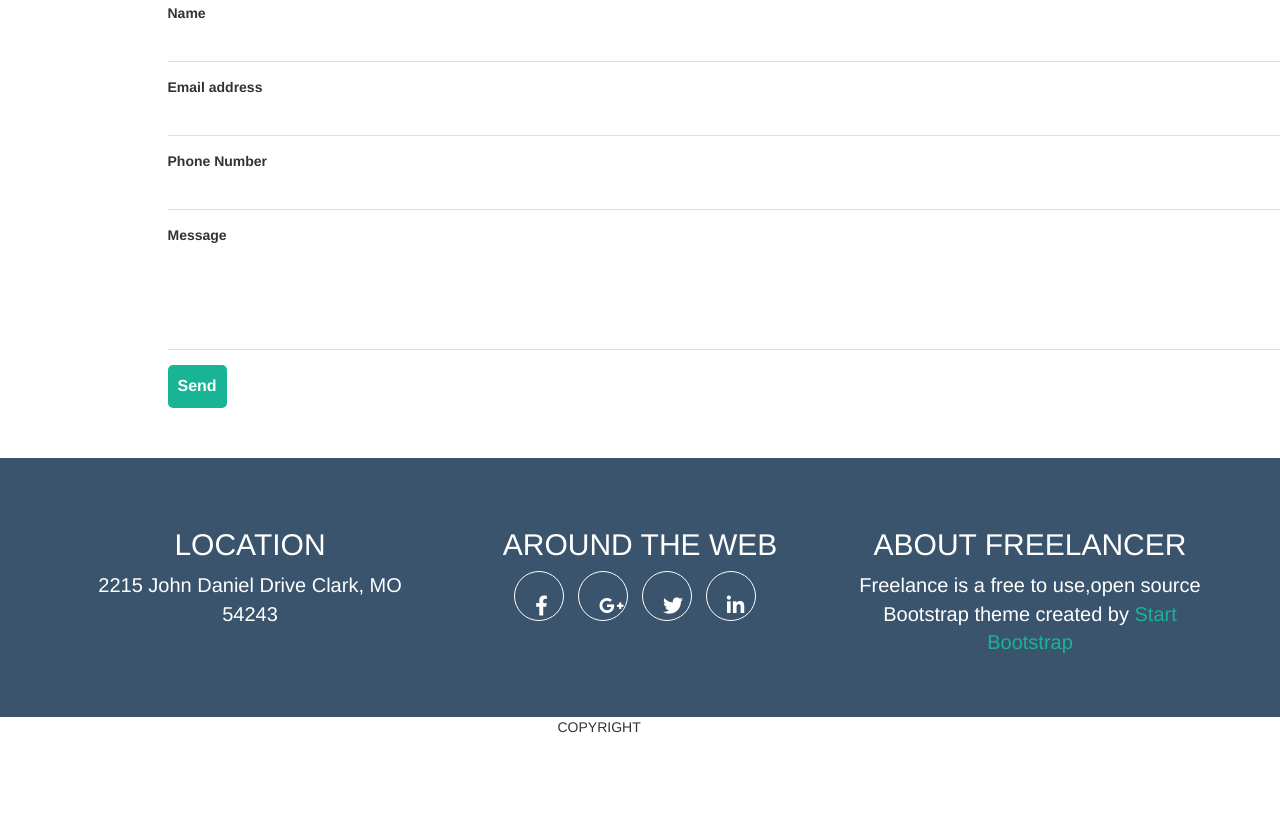
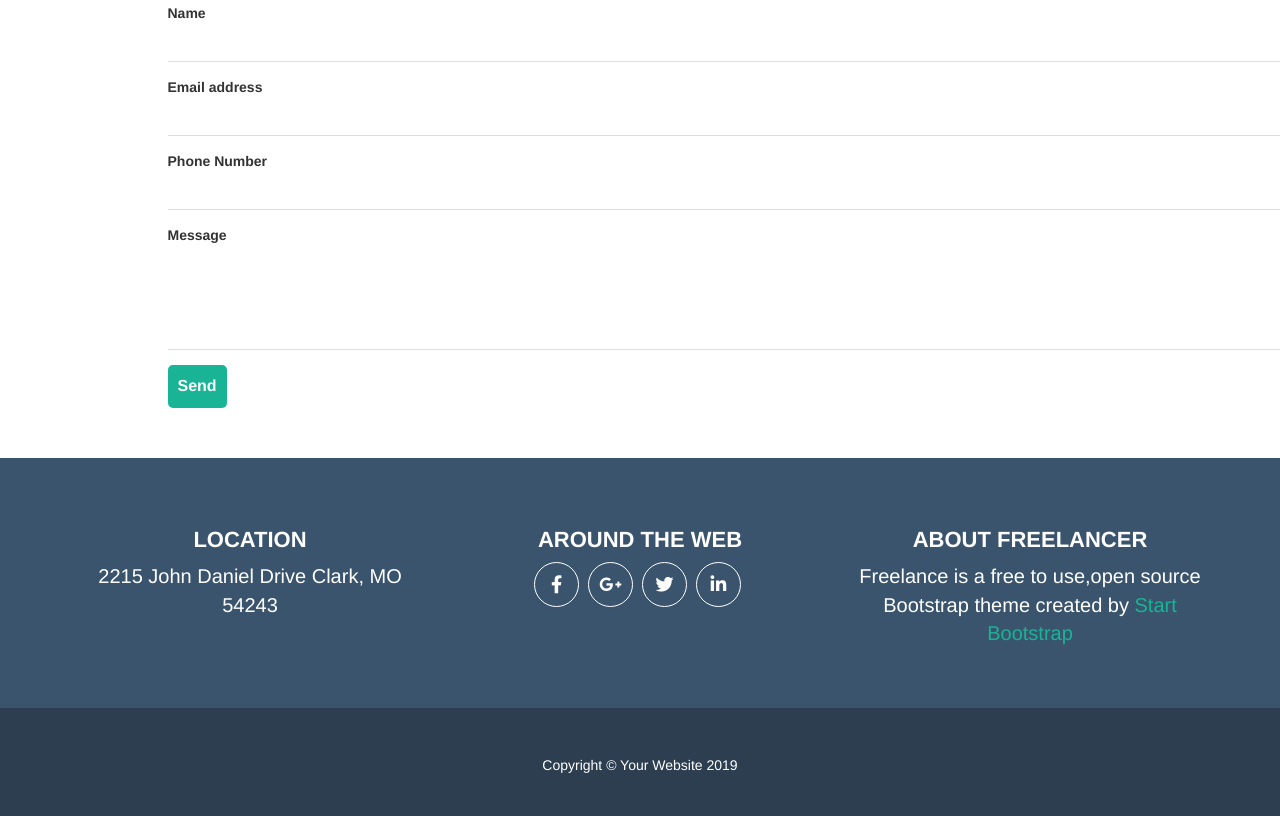
Before and after one commit to mariomsc7/html-css-bootstrap-freelancer, a plain HTML site: page index.html in a window 1280 px wide. Shown: the part 2205-3021 px from the top of the page. Before the commit the page ends 2942 px from the top, so only its background shows below. Drawn offline with nearby package versions, Linux system fonts and the light colour scheme.

Commit message:
completato

```diff
--- a/css/style.css
+++ b/css/style.css
@@ -260,7 +260,8 @@ textarea {
 
 .site-info h3 {
     text-transform: uppercase;
-    font-size: 30px;
+    font-weight: 600;
+    font-size: 22px;
 }
 
 .site-info p {
@@ -271,18 +272,38 @@ textarea {
     padding: 0;
 }
 
+.social-icons a {
+    color: white;
+}
+
 .site-info .social-icons li {
     display: inline-block;
     border: 1px solid white;
     border-radius: 50%;
-    width: 50px;
-    height: 50px;
-    font-size: 20px;
-    padding: 20px;
-    margin-right: 10px;
+    width: 45px;
+    height: 45px;
+    font-size: 18px;
+    margin-right: 5px;
+    line-height:45px;
+    transition: .3s;
 }
 
+.social-icons li:hover {
+    background-color: dodgerblue;
+}
 
 .site-info .freelancer p span {
     color: #18b495;
 }
+
+/* FOOTER COPYRIGHT */
+
+footer {
+    background-color: #2c3e50;
+}
+
+footer h5 {
+    text-align: center;
+    color: white;
+    padding: 40px;
+}
--- a/index.html
+++ b/index.html
@@ -176,16 +176,16 @@
                        <h3>around the web</h3>
                         <ul class="social-icons">
                             <li>
-                                <i class="fab fa-facebook-f"></i>
+                               <a href=""><i class="fab fa-facebook-f"></i></a>
                             </li>
                             <li>
-                                <i class="fab fa-google-plus-g"></i>
+                               <a href=""><i class="fab fa-google-plus-g"></i></a>
                             </li>
                             <li>
-                                <i class="fab fa-twitter"></i>
+                               <a href=""><i class="fab fa-twitter"></i></a>
                             </li>
                             <li>
-                                <i class="fab fa-linkedin-in"></i>
+                               <a href=""><i class="fab fa-linkedin-in"></i></a>
                             </li>
                         </ul>
                     </div>
@@ -200,15 +200,9 @@
     </main>
 
     <footer>
-
         <div class="container">
-            <div class="row">
-                <div class="col-md-2 col-md-offset-5 col-sm-2 col-sm-offset-5 col-xs-2 col-xs-offset-5">
-                    <div class="box">COPYRIGHT</div>
-                </div>
-            </div>
+            <h5>Copyright &copy; Your Website 2019</h5>
         </div>
-
     </footer>
 </body>
 </html>
```
